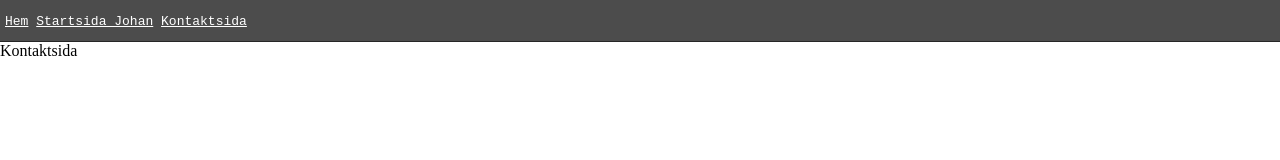
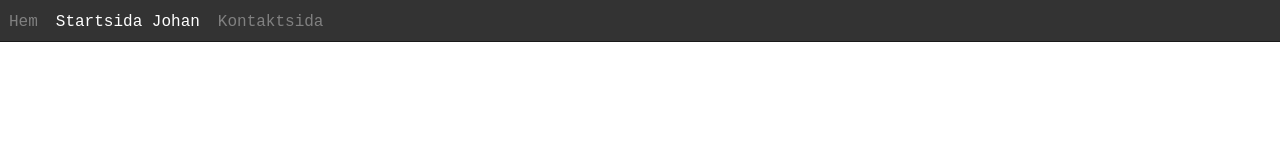
Before and after one commit to DavidLingvall/Projektuppgiften, a plain HTML site: page kontaktsida.html in a window 1280 px wide. Shown: the top 160 px of the page. Drawn offline with nearby package versions, Linux system fonts and the light colour scheme.

Commit message:
johan
positionerad header

```diff
--- a/kontaktsida.html
+++ b/kontaktsida.html
@@ -4,18 +4,20 @@
   <head>
     <meta charset="utf-8">
     <meta name="viewport" content="width=device-width, initial-scale=1.0">
-    <title>Johans branch</title>
+    <title>Kontakt</title>
     <link rel="stylesheet" href="style.css">
   </head>
   <body>
-    <div id="header">
+    <div class="header">
       <a href="hem.html">Hem</a>
       <a href="startsidaJohan.html">Startsida Johan</a>
-      <a href="kontaktsida.html">Kontaktsida</a>
+      <a id="highlight" href="kontaktsida.html">Kontaktsida</a>
 
 
     </div>
     Kontaktsida
+
+
   </body>
   <script src="https://code.jquery.com/jquery-latest.js"></script>
 </html>
--- a/style.css
+++ b/style.css
@@ -4,29 +4,42 @@
 body{
   width: 100%;
   margin: 0;
-  background-color: white;
+  height: 5000px;
+  background-color: rgba(255, 255, 255, 1);
 }
-#header{
-  background-color: rgba(0, 0, 0, 0.7);
+.header{
+  background-color: rgba(0, 0, 0, 0.9);
   height: 42px;
-  font-family: monospace;
-  text-align: justify;
+  text-align: center;
   border-bottom: solid;
   border-width: 1px;
   border-color: rgba(0, 0, 0, 0.5);
-  color: white;
-  padding-top: 14px;
-  padding-left: 5px;
+  font-family: monospace;
+}
+.header a{
+  float: left;
+  padding: 9px;
+  padding-top: 13px;
+  margin: 0;
+  font-size: 16px;
+  color: rgba(255, 255, 255, 1);
+  text-decoration: none;
+}
+.header a:hover{
+  color: grey;
+  -o-transition:.3s;
+  -ms-transition:.3s;
+  -moz-transition:.3s;
+  -webkit-transition:.3s;
+  transition:.3s;
+}
+#highlight{
+  color: grey;
 }
 
-#header a{
-color: white;
-
-}
-
-#header a:hover{
-color:white;
-border-bottom: solid;
-border-color: white;
-
-}
+.header {
+    position: fixed;
+    top: 0;
+    overflow: hidden;
+    background-color: #333;
+    width: 100%;
```
Also changed, not shown: hem.html (+2 -2 lines), startsidaJohan.html (+3 -3 lines).
